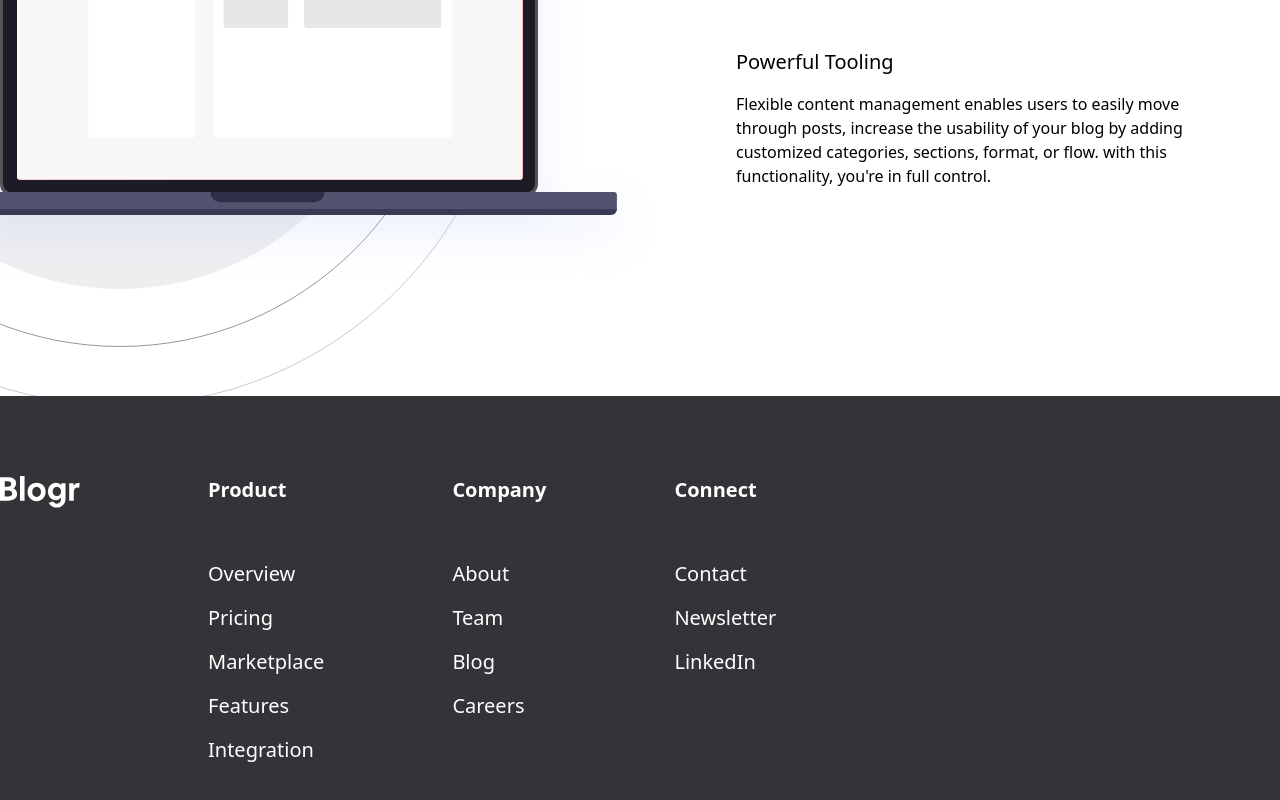
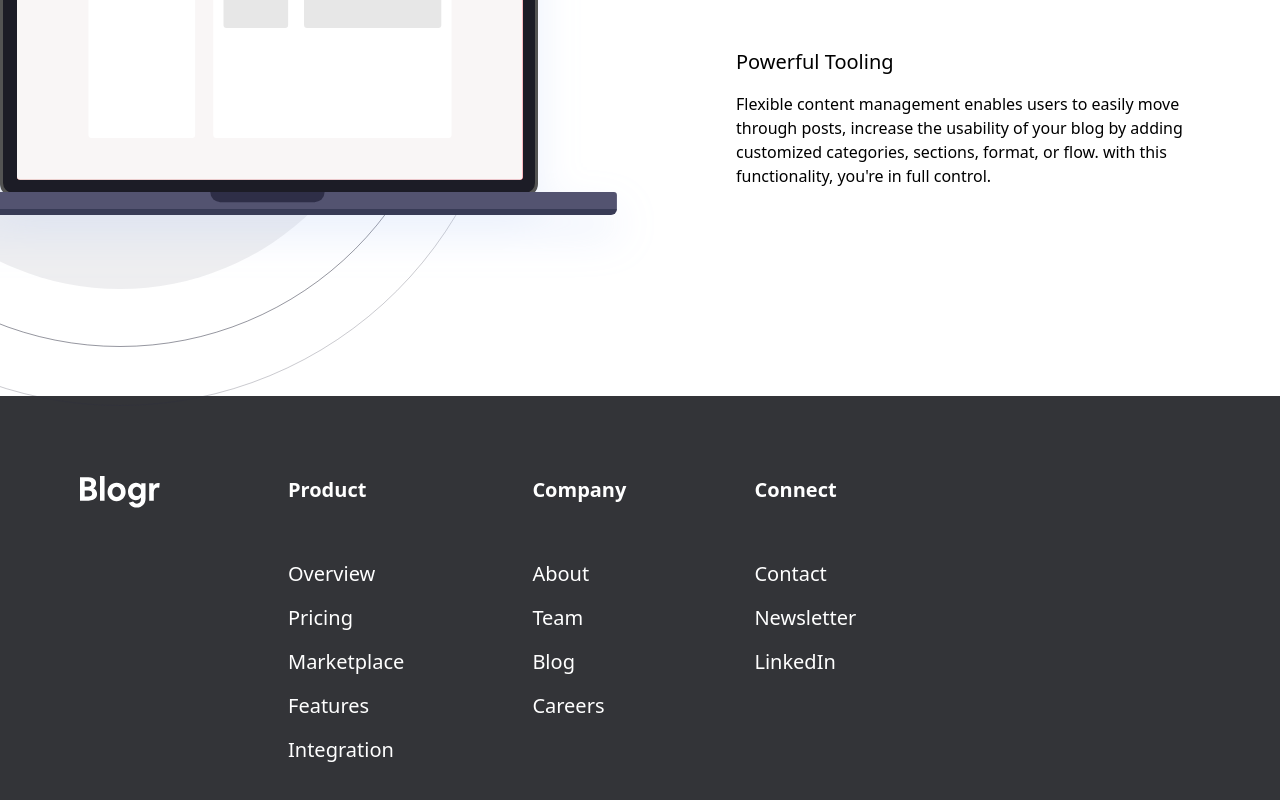
Before and after one commit to Habidoye97/blogr-landing-page, a React (Create React App) app: page / in a window 1280 px wide. Shown: the part 2376-3176 px from the top of the page. Built offline with nearby package versions, Linux system fonts and the light colour scheme.

Commit message:
Add padding to the footer

```diff
--- a/src/Components/Footer.jsx
+++ b/src/Components/Footer.jsx
@@ -6,7 +6,7 @@ function Footer() {
   return (
     <>
       <footer className='bg-[#333438]'>
-        <div className='container  mx-auto py-20 '>
+        <div className='container  mx-auto px-20 py-20 '>
           <div className='flex flex-wrap gap-32'>
             <div>
               <img className='w-20' src={Logo} alt="logo"/>
```
